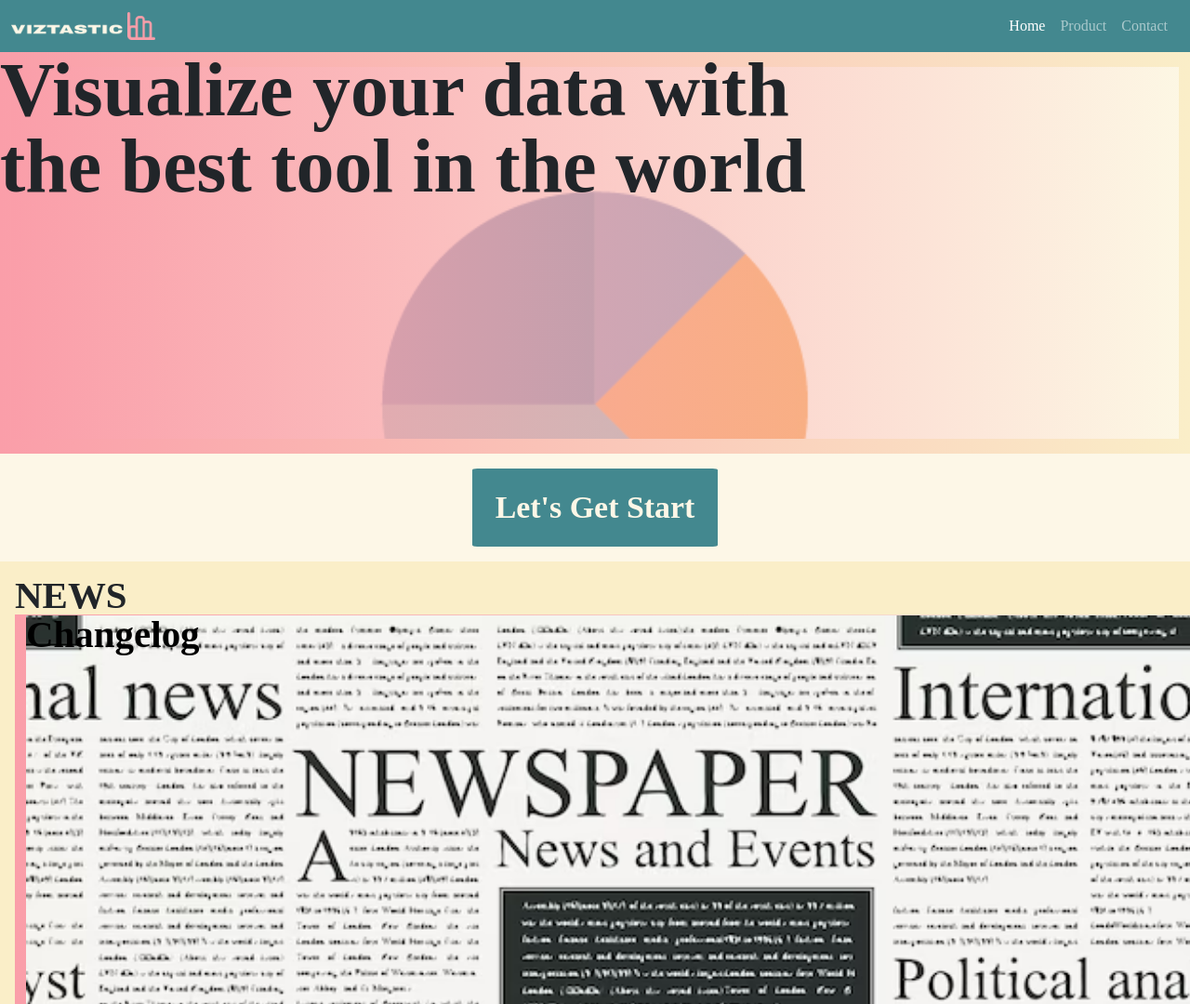
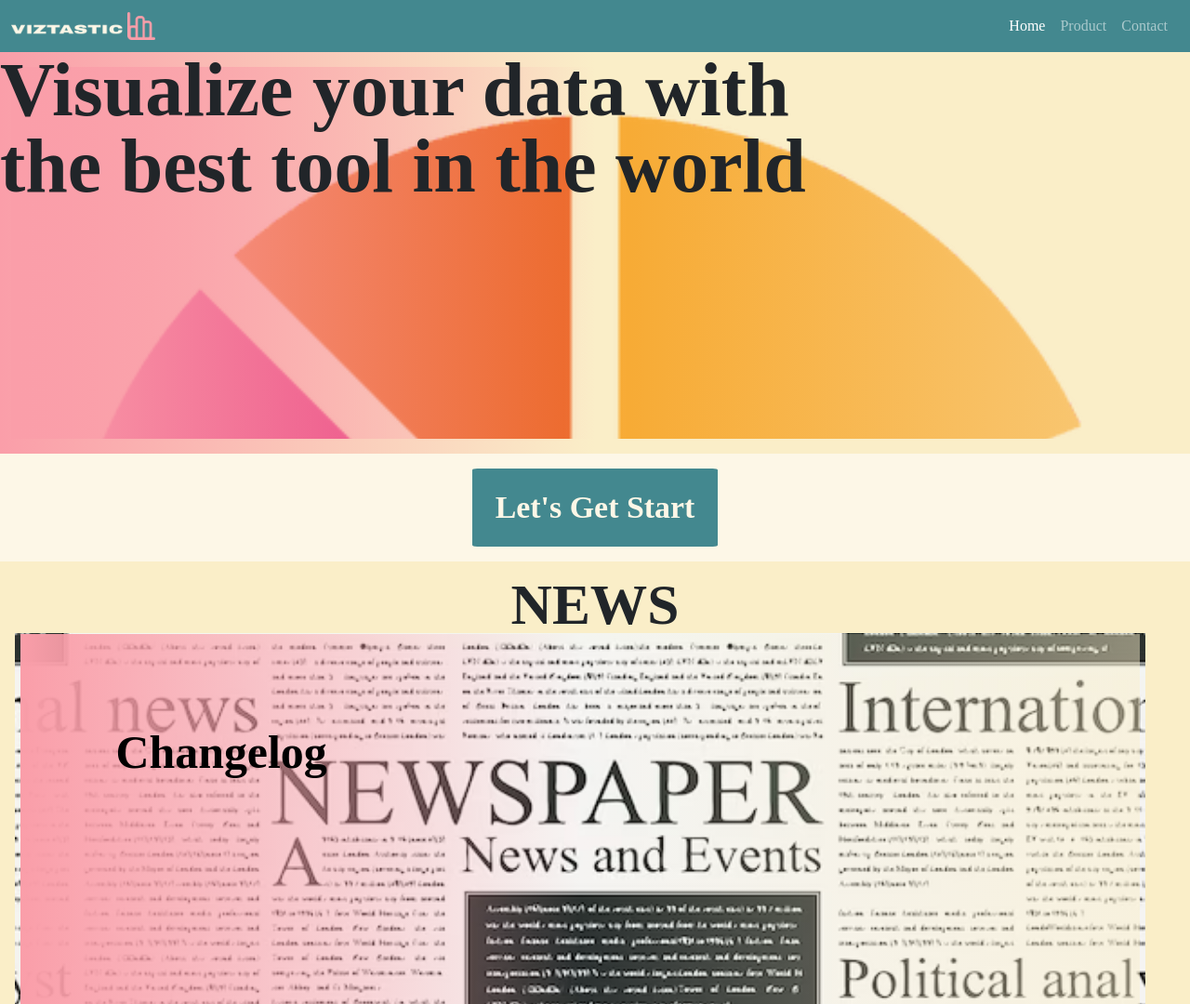
Before and after one commit to Raliciel/DES323_proj, a Django app: page /home in a window 1280 px wide. Shown: the top 1080 px of the page at 93% size. Run offline with Django 4.2, Linux system fonts and the light colour scheme; some libraries are stand-ins or nearby versions.

Commit message:
homepage style

```diff
--- a/hello_world/static/home.css
+++ b/hello_world/static/home.css
@@ -42,18 +42,38 @@
 
 #home-text{
     font-weight: bold;
-    font-size: 256%;
+    font-size: 384%;
+    text-align: center;
 }
 
 #news-text{
     font-weight: bold;
-    font-size: 256%;
+    font-size: 312%;
     z-index: 1;
     position:absolute;
+    padding:8%
+}
+
+#changelog-button{
+  height:50vh;
+  width:95vw;
+  background-image: url("../static/news.png");
+  background-size: cover;
+  background-repeat: no-repeat;
+  border:0;
+}
+
+#events-button{
+  height:50vh;
+  width:95vw;
+  background-image: url("../static/events.png");
+  background-size: cover;
+  background-repeat: no-repeat;
+  border:0;
 }
 
 #grad {
-    background-image: linear-gradient(to right, #fa9ea9 ,#faeec87e);
+    background-image: linear-gradient(to right, #fa9ea9 ,#faeec838,#faeec800);
     color:black;
     border:0;
     padding-right: var(--bs-gutter-x,.75rem);
@@ -82,16 +102,19 @@
 
   #start-image{
     height:50vh;
-    background-image: url("../static/pieChart.png");
+    background: url("../static/chart_pieStart.png");
     background-size: cover;
     background-repeat: no-repeat;
+
   }
 
   #start-image-cover {
     background-color: #fa9ea9;
-    background: linear-gradient(to right, #fa9ea9 ,#faeec87e);
+    background: linear-gradient(to right, #fa9ea9 ,#faeec800,#faeec87e);
     overflow: hidden;
     height: 100%;
+    margin:0;
+
   }
 
   #start-heading{
@@ -102,15 +125,14 @@
     position:absolute;
     z-index: 5;
   }
+
   #cards{
-    padding: 2%;
+    padding:0 0;
     border:0;
-    border-radius: 2%;
+    border-radius: 8%;
     background-color: #43888F;
-    display: flex;
     flex-direction: column;
     margin:2%;
-    height:auto;
     width: 22%;
     align-items: center;
     color:white;
@@ -118,9 +140,8 @@
   }
   #card-img{
     width: 100%;
-    margin: 2%;
-    padding: 2%;
 
+    object-fit: contain;
 }
 
   #card-list{
--- a/hello_world/templates/web/home.html
+++ b/hello_world/templates/web/home.html
@@ -10,7 +10,6 @@ Homepage
         Visualize your data with the best tool in the world
     </h1>
     <div class = "index-context" id = "grad">
-
         <div id="start-image" alt="#"><div id="start-image-cover"></div></div>
     </div>
 
@@ -24,36 +23,37 @@ Homepage
         <h1 id="home-text">
             NEWS
         </h1>
-            <div>
-                <button id="grad">
-                    <img id="grad-img" src="static/news.png" alt="#">
+
+                <button id="changelog-button">
                     <h1  id="news-text">Changelog</h1>
+                    <div id="start-image-cover"></div>
                 </button>
-                <button id="grad">
-                    <img id="grad-img" src="static/events.png" alt="#">
+
+                <button id="events-button">
                     <h1  id="news-text">Events</h1>
+                    <div id="start-image-cover"></div>
                 </button>
-            </div>
+
     </div>
     <div class = "index-context">
         <h1 id="home-text">
             Our Charts
         </h1>
         <div id="card-list">
-            <button id="cards"><img id="card-img" src="static/Octocat.png" alt="#">Histogram</button>
-            <button id="cards"><img id="card-img" src="static/Octocat.png" alt="#">Map Chart</button>
-            <button id="cards"><img id="card-img" src="static/Octocat.png" alt="#">Bubble Chart</button>
-            <button id="cards"><img id="card-img" src="static/Octocat.png" alt="#">Box Chart</button></div>
+            <button id="cards"><img id="card-img" src="static/chart_scatter.png" alt="#">Scatter Plot</button>
+            <button id="cards"><img id="card-img" src="static/chart_histogram.png" alt="#">Histogram</button>
+            <button id="cards"><img id="card-img" src="static/chart_circle.png" alt="#">Pie Chart</button>
+            <button id="cards"><img id="card-img" src="static/chart_line.png" alt="#">Line Chart</button></div>
     </div>
     <div class = "index-context">
         <h1 id="home-text">
             Learn With Us
         </h1>
         <div id="card-list">
-            <button id="cards"><img id="card-img" src="static/Octocat.png" alt="#">Histogram</button>
-            <button id="cards"><img id="card-img" src="static/Octocat.png" alt="#">Map Chart</button>
-            <button id="cards"><img id="card-img" src="static/Octocat.png" alt="#">Bubble Chart</button>
-            <button id="cards"><img id="card-img" src="static/Octocat.png" alt="#">Box Chart</button>
+            <button id="cards"><img id="card-img" src="static/chart_horbar.jpg" alt="#">Horizontal Histogram</button>
+            <button id="cards"><img id="card-img" src="static/chart_map.png" alt="#">Map Chart</button>
+            <button id="cards"><img id="card-img" src="static/chart_bubble.png" alt="#">Bubble Chart</button>
+            <button id="cards"><img id="card-img" src="static/chart_box.png" alt="#">Box Chart</button>
         </div>
     </div>
 </div>
```
Also changed, not shown: hello_world/static/chart_pieStart.png (added).
